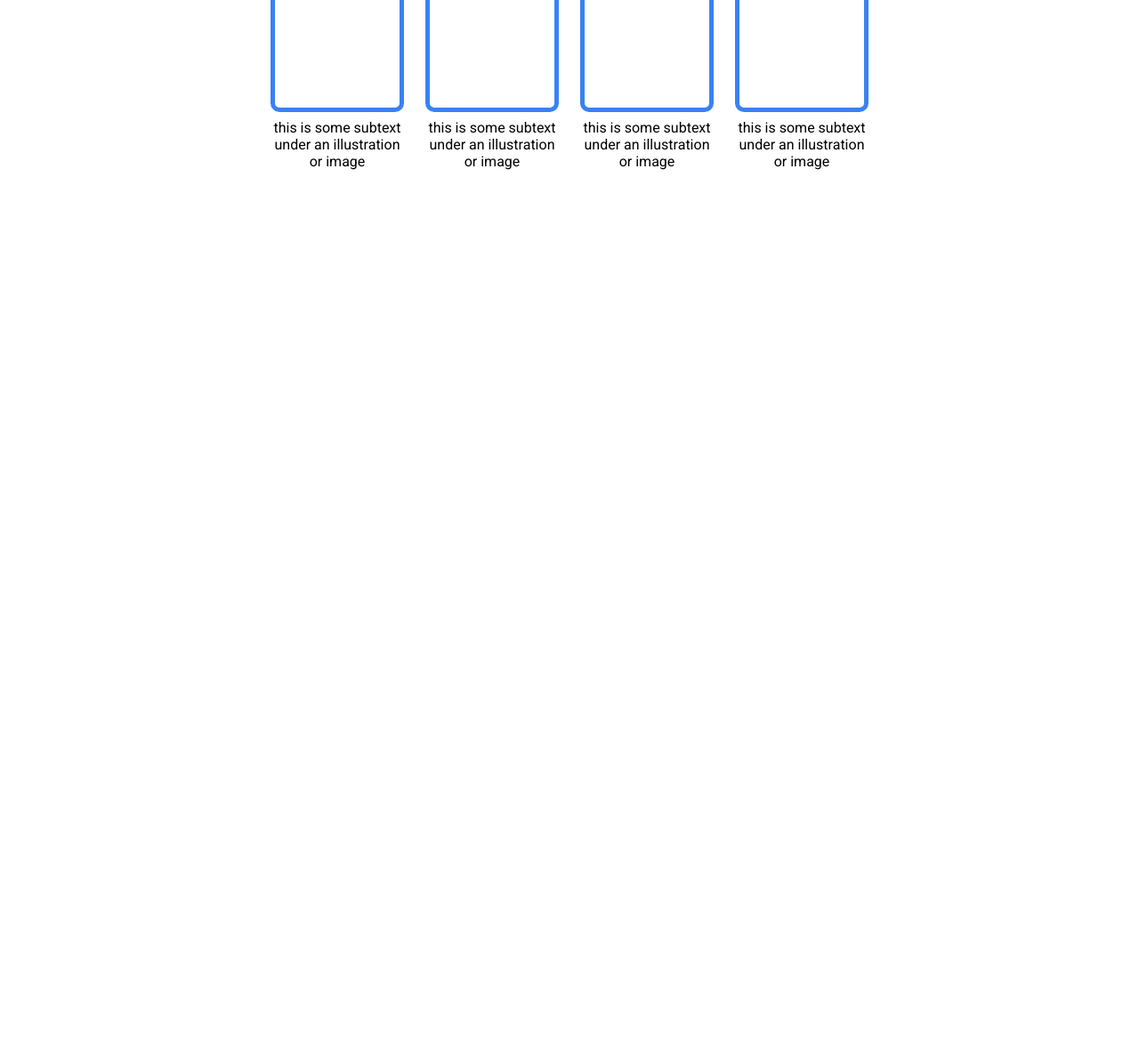
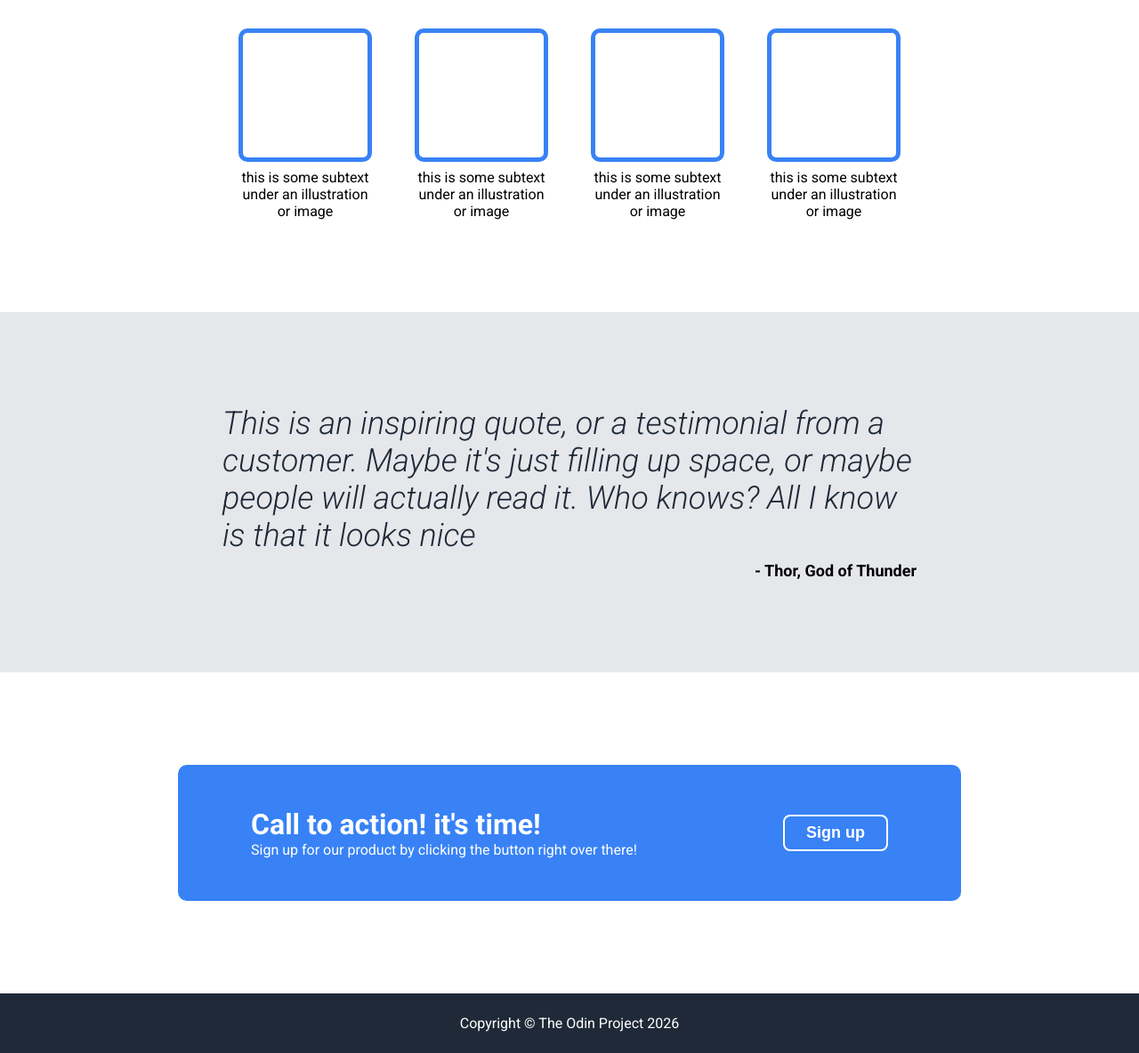
Before and after one commit to Faris-Rafi/odin-landing-page, a plain HTML site: page index.html in a window 1280 px wide. Shown: the part 684-1868 px from the top of the page at 89% size. Before the commit the page ends 875 px from the top, so only its background shows below. Drawn offline with Linux system fonts and the light colour scheme.

Commit message:
feat: add completed quote, sign-up, and footer section

```diff
--- a/index.html
+++ b/index.html
@@ -14,6 +14,8 @@
   </head>
   <body>
     <div class="header">
+      <div class="container">
+        <div class="header-content">
           <p class="logo">Header Logo</p>
 
           <ul class="links">
@@ -22,8 +24,11 @@
             <li><a href="#">Header link three</a></li>
           </ul>
         </div>
+      </div>
+    </div>
 
     <div class="hero">
+      <div class="container">
         <div class="hero-content">
           <div class="hero-info">
             <h1>This website is awesome</h1>
@@ -38,8 +43,11 @@
           </div>
         </div>
       </div>
+    </div>
 
     <div class="information">
+      <div class="container">
+        <div class="information-content">
           <h1>Some random information.</h1>
 
           <div class="item-container">
@@ -61,5 +69,40 @@
             </div>
           </div>
         </div>
+      </div>
+    </div>
+
+    <div class="quote">
+      <div class="container">
+        <div class="quote-content">
+          <h1>
+            <i>
+              This is an inspiring quote, or a testimonial from a customer.
+              Maybe it's just filling up space, or maybe people will actually
+              read it. Who knows? All I know is that it looks nice
+            </i>
+          </h1>
+          <p>- Thor, God of Thunder</p>
+        </div>
+      </div>
+    </div>
+
+    <div class="sign-up">
+      <div class="container">
+        <div class="sign-up-card">
+          <div class="sign-up-texts">
+            <h1>Call to action! it's time!</h1>
+            <p>
+              Sign up for our product by clicking the button right over there!
+            </p>
+          </div>
+          <button class="sign-up-button">Sign up</button>
+        </div>
+      </div>
+    </div>
+
+    <div class="footer">
+      <p>Copyright © The Odin Project 2026</p>
+    </div>
   </body>
 </html>
--- a/style.css
+++ b/style.css
@@ -8,27 +8,45 @@ body {
   font-family: "Roboto", sans-serif;
   background-color: #ffffff;
   color: #000000;
-  display: flex;
-  flex-direction: column;
   min-height: 100vh;
 }
 
+.container {
+  width: 100%;
+  padding: 24px 200px;
+}
+
 .header,
-.hero {
+.hero,
+.placeholder,
+.information,
+.item-container,
+.quote .container,
+.footer {
+  display: flex;
+  justify-content: center;
+  align-items: center;
+}
+
+.header,
+.hero,
+.footer {
   background-color: #1f2937;
+  color: #ffffff;
+}
+
+.header-content {
   display: flex;
   justify-content: space-between;
   align-items: center;
-  padding: 24px 200px;
-  color: #ffffff;
 }
 
-.logo {
+.header-content .logo {
   font-size: 24px;
   font-weight: 700;
 }
 
-ul {
+.header-content ul {
   list-style-type: none;
   margin: 0;
   padding: 0;
@@ -36,7 +54,7 @@ ul {
   gap: 16px;
 }
 
-a {
+.header-content a {
   text-decoration: none;
   color: #ffffff;
 }
@@ -45,7 +63,7 @@ a {
   display: flex;
   justify-content: space-between;
   flex: 1;
-  margin: 80px 0;
+  padding: 80px 0;
   gap: 32px;
 }
 
@@ -82,20 +100,22 @@ a {
 
 .placeholder {
   width: 500px;
-  display: flex;
-  justify-content: center;
-  align-items: center;
   background-color: #e5e7eb73;
   color: #ffffff;
 }
 
-.information {
+.information,
+.quote,
+.sign-up {
+  padding: 80px 0;
+}
+
+.information-content {
   display: flex;
   flex-direction: column;
-  padding: 48px 0;
 }
 
-.information h1 {
+.information-content h1 {
   text-align: center;
   font-size: 36px;
   font-weight: 900;
@@ -103,21 +123,16 @@ a {
   margin-bottom: 48px;
 }
 
-.item-container {
-  display: flex;
-  justify-content: center;
-  align-items: center;
-  gap: 24px;
+.information-content .item-container {
+  gap: 48px;
 }
 
-.item {
+.item-container .item {
   width: 150px;
-  height: 150px;
 }
 
-.item-placeholder {
-  width: 100%;
-  height: 100%;
+.item-container .item .item-placeholder {
+  height: 150px;
   border: 5px solid #3882f6;
   margin-bottom: 8px;
   border-radius: 10px;
@@ -127,6 +142,60 @@ a {
   -o-border-radius: 10px;
 }
 
-.item p {
+.item-container .item p {
   text-align: center;
 }
+
+.quote {
+  background-color: #e5e7eb;
+}
+
+.quote-content {
+  width: 780px;
+}
+
+.quote-content h1 {
+  color: #1f2937;
+  font-size: 36px;
+  font-weight: 300;
+  margin-bottom: 8px;
+}
+
+.quote-content p {
+  text-align: end;
+  font-size: 18px;
+  font-weight: 700;
+}
+
+.sign-up-card {
+  display: flex;
+  justify-content: space-around;
+  align-items: center;
+  padding: 48px 0;
+  background-color: #3882f6;
+  color: #ffffff;
+  border-radius: 10px;
+  -webkit-border-radius: 10px;
+  -moz-border-radius: 10px;
+  -ms-border-radius: 10px;
+  -o-border-radius: 10px;
+}
+
+.sign-up-button {
+  border-style: none;
+  padding: 8px 24px;
+  background-color: #3882f6;
+  color: #ffffff;
+  font-size: 18px;
+  font-weight: 600;
+  border: 2px solid #ffffff;
+  border-radius: 8px;
+  -webkit-border-radius: 8px;
+  -moz-border-radius: 8px;
+  -ms-border-radius: 8px;
+  -o-border-radius: 8px;
+}
+
+.footer {
+  padding: 24px 0;
+}
```
Lines whose indentation alone changed are shown as unchanged.
